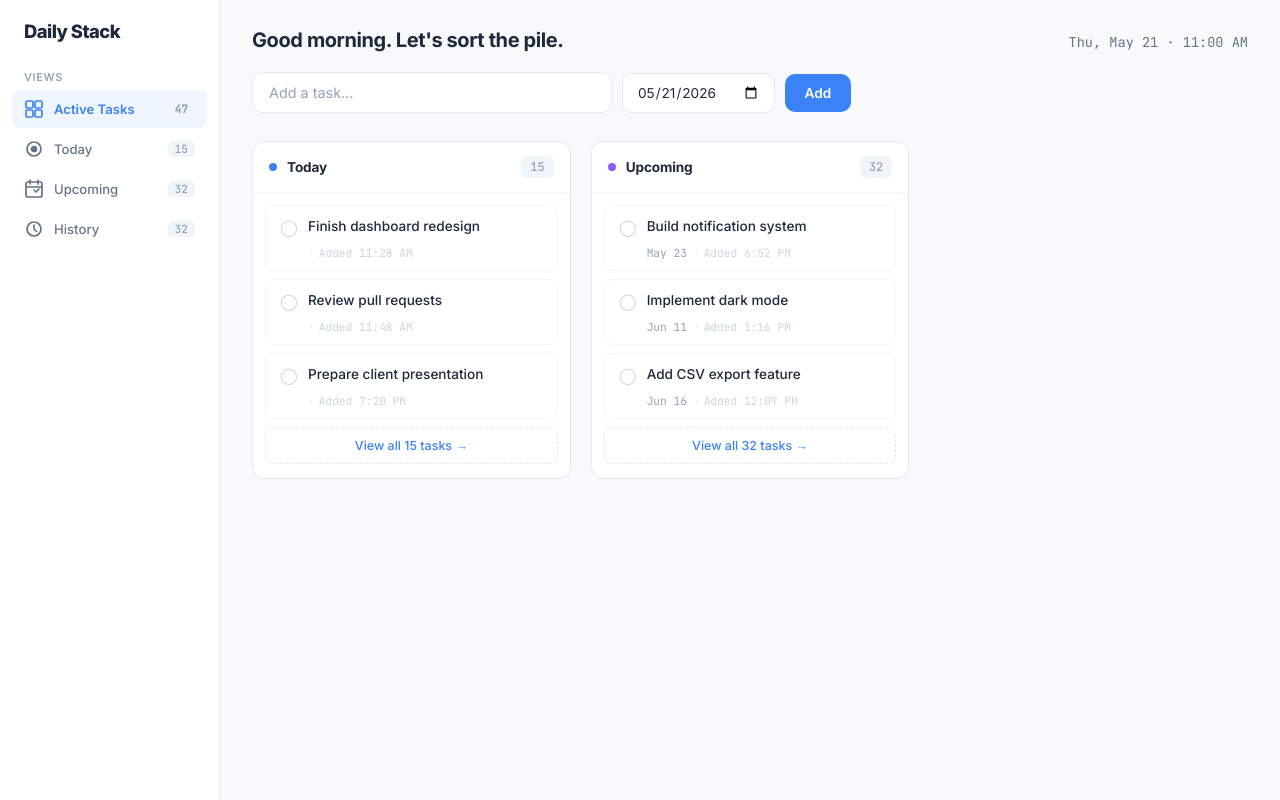
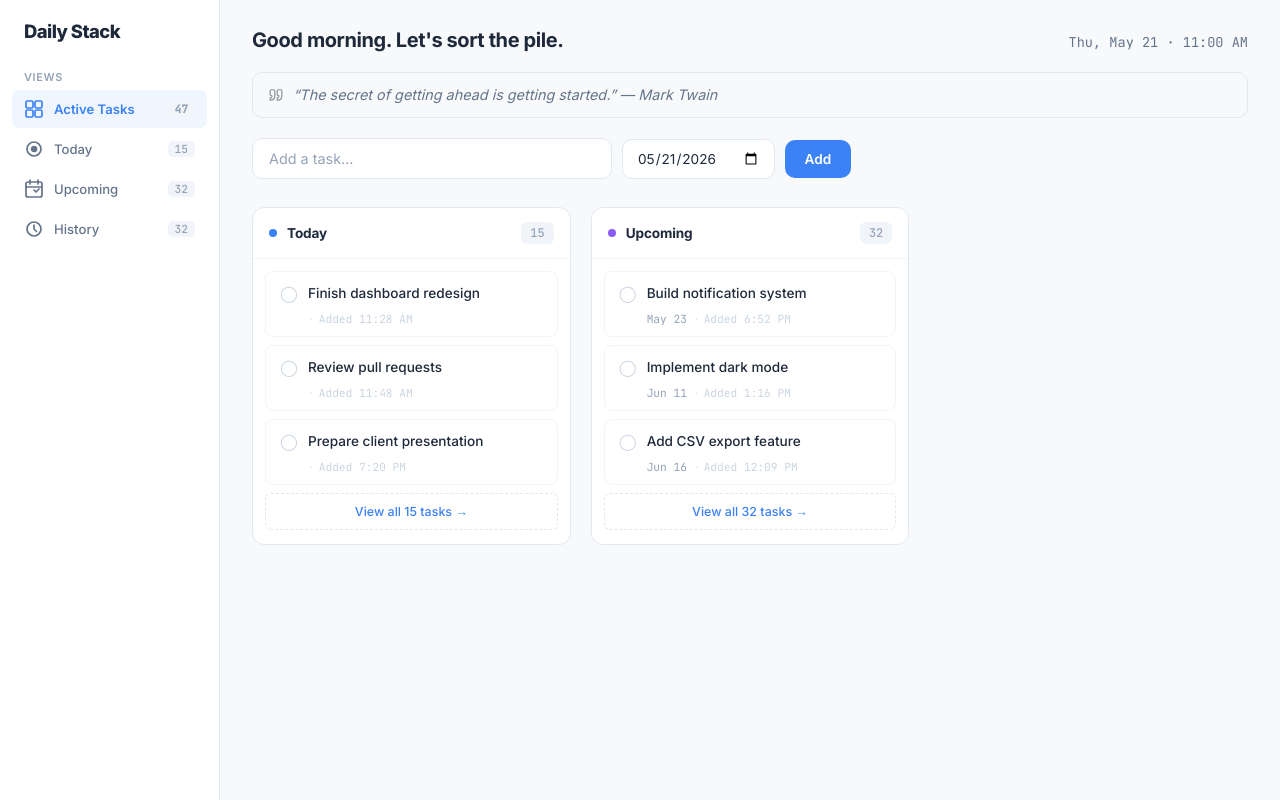
Before and after one commit to Mrreubs/Daily-Stack-App, a React (Vite) app: page / in a window 1280 px wide. Built offline with nearby package versions, Linux system fonts and the light colour scheme.

Commit message:
Add rotating inspiration quotes below welcome bar

```diff
--- a/src/App.css
+++ b/src/App.css
@@ -127,6 +127,36 @@
   font-family: 'JetBrains Mono', monospace;
   font-size: 0.85rem;
   color: var(--text-secondary);
+}
+
+.quote-card {
+  display: flex;
+  align-items: center;
+  gap: 10px;
+  background: var(--surface);
+  border: 1px solid var(--border);
+  border-radius: 10px;
+  padding: 12px 16px;
+  margin-bottom: 20px;
+  opacity: 0;
+  transition: opacity 0.4s ease;
+}
+
+.quote-card--visible {
+  opacity: 1;
+}
+
+.quote-icon {
+  flex-shrink: 0;
+  color: var(--accent);
+  opacity: 0.5;
+}
+
+.quote-text {
+  font-size: 0.9rem;
+  color: var(--text-secondary);
+  font-style: italic;
+  line-height: 1.4;
 }
 
 .add-bar {
--- a/src/App.tsx
+++ b/src/App.tsx
@@ -104,6 +104,31 @@ function App() {
     const id = setInterval(() => setClock(new Date()), 1000);
     return () => clearInterval(id);
   }, []);
+
+  const quotes = [
+    '“The secret of getting ahead is getting started.” — Mark Twain',
+    '“You don\'t have to be extreme, just consistent.” — Unknown',
+    '“Small daily improvements over time lead to stunning results.” — Robin Sharma',
+    '“Do something today that your future self will thank you for.” — Unknown',
+    '“The best time to plant a tree was 20 years ago. The second best time is now.” — Chinese Proverb',
+    '“The pain you feel today will be the strength you feel tomorrow.” — Unknown',
+    '“Don\'t break the chain.” — Jerry Seinfeld',
+    '“Your future is created by what you do today, not tomorrow.” — Robert Kiyosaki',
+  ];
+
+  const [quoteIndex, setQuoteIndex] = useState(0);
+  const [quoteFade, setQuoteFade] = useState(true);
+
+  useEffect(() => {
+    const id = setInterval(() => {
+      setQuoteFade(false);
+      setTimeout(() => {
+        setQuoteIndex((i) => (i + 1) % quotes.length);
+        setQuoteFade(true);
+      }, 400);
+    }, 8000);
+    return () => clearInterval(id);
+  }, [quotes.length]);
 
   function addTask() {
     const trimmed = input.trim();
@@ -229,6 +254,11 @@ function App() {
               </span>
             </div>
 
+            <div className={`quote-card${quoteFade ? ' quote-card--visible' : ''}`}>
+              <svg className="quote-icon" width="14" height="14" viewBox="0 0 24 24" fill="none" stroke="currentColor" stroke-width="2" stroke-linecap="round" stroke-linejoin="round"><path d="M3 21c3 0 7-1 7-8V5c0-1.25-.756-2.017-2-2H4c-1.25 0-2 .75-2 1.972V11c0 1.25.75 2 2 2 1 0 1 0 1 1v1c0 1-1 2-2 2s-1 .008-1 1.031V21z"/><path d="M15 21c3 0 7-1 7-8V5c0-1.25-.757-2.017-2-2h-4c-1.25 0-2 .75-2 1.972V11c0 1.25.75 2 2 2h.75c0 2.25.25 4-2.75 4v3c0 1 0 1 1 1z"/></svg>
+              <span className="quote-text">{quotes[quoteIndex]}</span>
+            </div>
+
             <div className="add-bar">
               <input
                 ref={inputRef}
```
